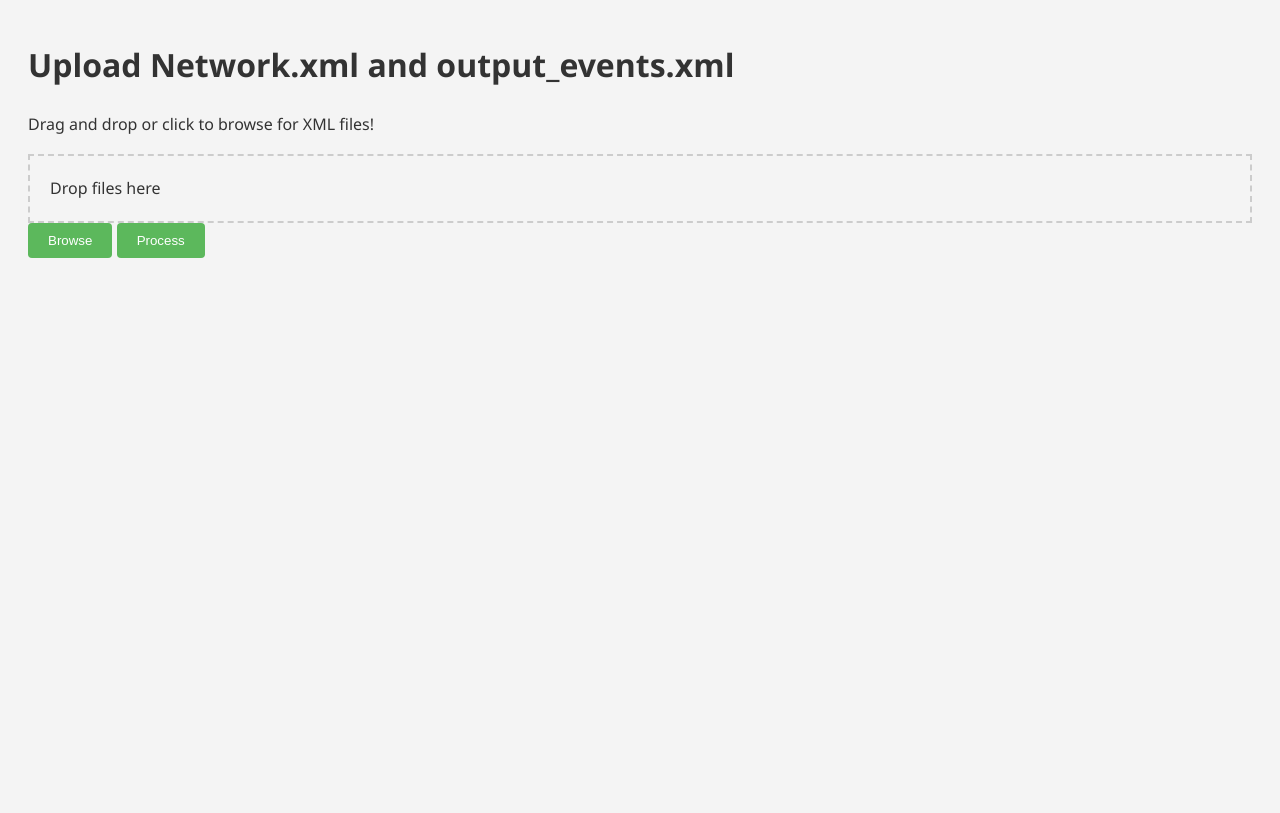
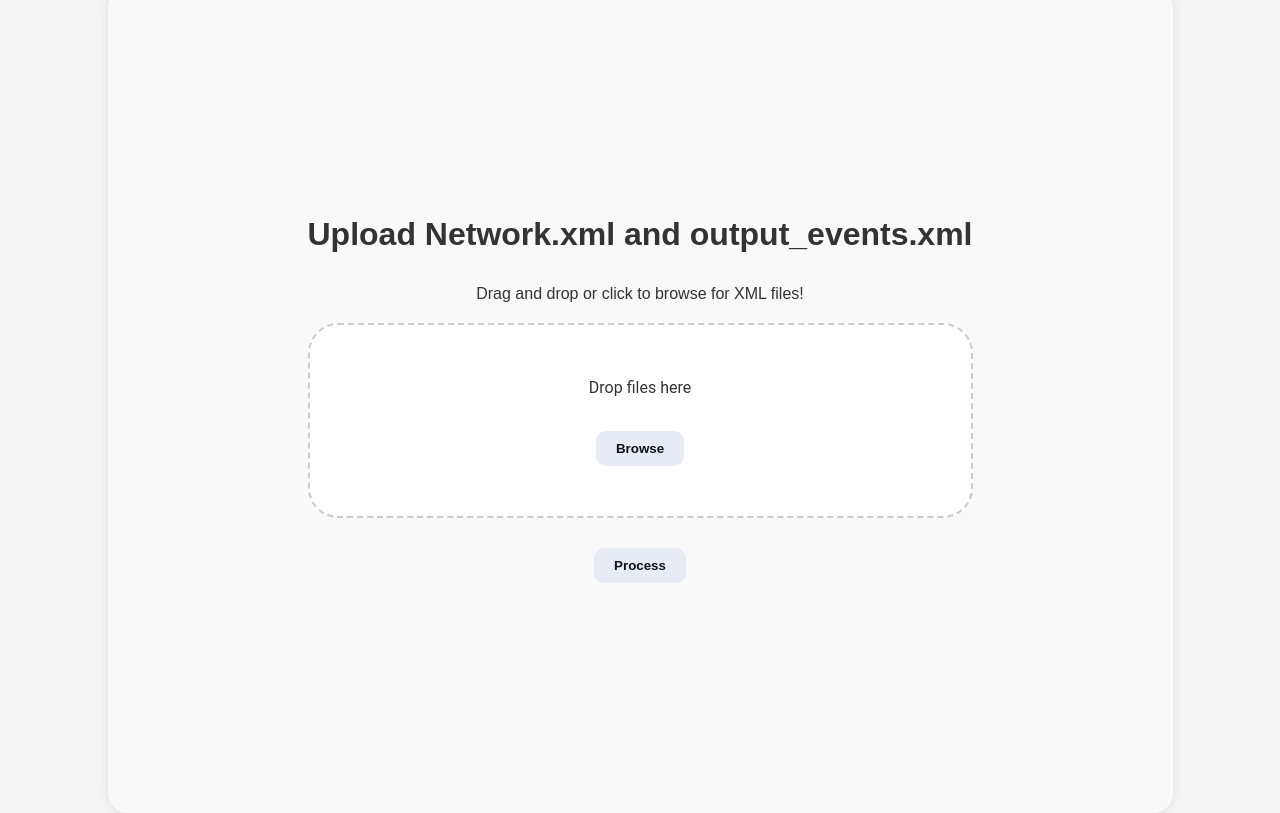
Before and after one commit to CSCI-411-Group/TransportationEvents, a Flask app: page / in a window 1280 px wide. Before the commit the page ends 258 px from the top, so only its background shows below. Run offline with Flask 3, Linux system fonts and the light colour scheme; some libraries are stand-ins or nearby versions.

Commit message:
import fix

```diff
--- a/app.py
+++ b/app.py
@@ -10,9 +10,12 @@ from tqdm import tqdm
 import threading
 import time
 from flask_socketio import SocketIO
+import secrets
+import uuid
 
 app = Flask(__name__)
-
+app.config['SESSION_TYPE'] = 'filesystem'
+app.secret_key = str(uuid.uuid4())
 socketio = SocketIO(app)
 #connection (change this based on your db)
 
@@ -90,15 +93,13 @@ def insertEventsFromXml(xml_file, conn):
             events.append((time, event_type, departure_id, transit_line_id, request, act_type, purpose, vehicle, amount, transaction_partner, transit_route_id, relative_position, vehicle_id, task_index,
                           network_mode, mode, distance, driver_id, x, y, agent, destination_stop, dvrp_mode, facility, task_type, leg_mode, person, delay, at_stop, link_id, dvrp_vehicle))
 
-            if progress_percentage==100:
-                break
 
             if progress_percentage % 40 == 0:
-                progress_thread = threading.Thread(target=update_progress, args=(progress_percentage, 1))
+                progress_thread = threading.Thread(target=update_progress, args=(progress_percentage, 3))
                 progress_thread.start()
 
-                progress_thread = threading.Thread(target=insertToDb, args=(events, cursor))
-                progress_thread.start()
+                execute_batch(cursor, "INSERT INTO Events (Time, Type, DepartureID, TransitLineID, Request, ActType, Purpose, Vehicle, Amount, TransactionPartner, TransitRouteID, RelativePosition, VehicleID, TaskIndex, NetworkMode, Mode, Distance, DriverID, X, Y, Agent, DestinationStop, DvrpMode, Facility, TaskType, LegMode, Person, Delay, AtStop, Link, DvrpVehicle) VALUES (%s, %s, %s, %s, %s, %s, %s, %s, %s, %s, %s, %s, %s, %s, %s, %s, %s, %s, %s, %s, %s, %s, %s, %s, %s, %s, %s, %s, %s, %s, %s)", events)
+
                 events=[]
 
         if events:
@@ -107,8 +108,7 @@ def insertEventsFromXml(xml_file, conn):
 
         # Commit the changes to the database
         conn.commit()
-        progress_thread = threading.Thread(target=update_progress, args=(100,3))
-        progress_thread.start()
+        update_progress(100,3)
 
 
     except Exception as e:
@@ -148,8 +148,6 @@ def insertLinksFromXml(xml_data, conn):
 
             links.append((link_id, from_node_id, to_node_id, length, freespeed, capacity, permlanes, oneway, modes))
 
-            if progress_percentage==100:
-                break
 
             if progress_percentage % 40 == 0:
                 progress_thread = threading.Thread(target=update_progress, args=(progress_percentage, 1))
@@ -167,9 +165,7 @@ def insertLinksFromXml(xml_data, conn):
         # Commit the changes to the database
         conn.commit()
 
-        progress_thread = threading.Thread(target=update_progress, args=(100,2))
-        progress_thread.start()
-
+        update_progress(100,2)
         return 1
 
     except Exception as e:
@@ -202,9 +198,6 @@ def insertNodesFromXml(xml_data, conn):
             y = float(record.get('y'))
             nodes.append((node_id, x, y))
 
-            if progress_percentage==100:
-                break
-
             if progress_percentage % 40 == 0:
                 progress_thread = threading.Thread(target=update_progress, args=(progress_percentage, 1))
                 progress_thread.start()
@@ -218,8 +211,7 @@ def insertNodesFromXml(xml_data, conn):
         # Commit the changes to the database
         conn.commit()
 
-        progress_thread = threading.Thread(target=update_progress, args=(100,1))
-        progress_thread.start()
+        update_progress(100,1)
 
         return 1
 
@@ -229,14 +221,6 @@ def insertNodesFromXml(xml_data, conn):
 
     finally:
         cursor.close()
-
-def insertToDb(events, cursor):
-    execute_batch(cursor, "INSERT INTO Events (Time, Type, DepartureID, TransitLineID, Request, ActType, Purpose, Vehicle, Amount, TransactionPartner, TransitRouteID, RelativePosition, VehicleID, TaskIndex, NetworkMode, Mode, Distance, DriverID, X, Y, Agent, DestinationStop, DvrpMode, Facility, TaskType, LegMode, Person, Delay, AtStop, Link, DvrpVehicle) VALUES (%s, %s, %s, %s, %s, %s, %s, %s, %s, %s, %s, %s, %s, %s, %s, %s, %s, %s, %s, %s, %s, %s, %s, %s, %s, %s, %s, %s, %s, %s, %s)", events)
-
-
-@app.route('/', methods=['GET', 'POST'])
-def importRender():
-    return render_template('import.html')
 
 @app.route('/importData', methods=['POST'])
 def import_data():
@@ -261,6 +245,7 @@ def import_data():
                 xml_data = xml_file.read()
                 insertEventsFromXml(xml_data, conn)
 
+        session['file_imported'] = True
 
         return jsonify({'success': True}), 200
         conn.close()
@@ -273,9 +258,18 @@ def update_progress(value, fileFlag):
     with app.app_context():
         socketio.emit('update_progress', {'value': value, 'flag':fileFlag}, namespace='/progress')
 
+@app.route('/', methods=['GET', 'POST'])
+def importRender():
+    if 'file_imported' in session and session['file_imported']:
+        return render_template('index.html')
+
+    return render_template('import.html')
+
 @app.route('/Home')
 def render_another_page():
-    return render_template('index.html')
+    if 'file_imported' in session and session['file_imported']:
+        return render_template('index.html')
+    return render_template('import.html')
 
 @app.route('/search', methods=['GET'])
 def search():
--- a/static/script.js
+++ b/static/script.js
@@ -219,6 +219,7 @@ function browseFiles() {
 
 function processFiles(){
     const formData = new FormData();
+    let fileList = document.getElementById('file-list');
 
     var progressBarContainers = document.getElementById('progress-bar-container');
 
@@ -226,8 +227,11 @@ function processFiles(){
         formData.append('files', file);
     }
 
-    if(existingFiles.length === 0){
+    if(existingFiles.length < 2 || existingFiles.length>2){
         alert("Error: Upload 2 Files");
+        existingFiles.length=0
+        fileList.innerHTML = "";
+
         return;
     }
     progressBarContainers.style.display = 'block';
--- a/static/style.css
+++ b/static/style.css
@@ -36,16 +36,19 @@ label {
 }
 
 button {
-    background-color: #5cb85c;
-    color: white;
+    background-color:#E7EBF3;
+    color: #0D1120;
     padding: 10px 20px;
     border: none;
-    border-radius: 4px;
+    border-radius: 10px;
     cursor: pointer;
+    font-weight: bold; /* Make the font bold */
+    font-family: sans-serif;
+
 }
 
 button:hover {
-    background-color: #4cae4c;
+    background-color: white;
 }
 
 /* Reset button specific styling */
@@ -131,8 +134,17 @@ table.dataTable tbody tr:hover {
 
 #drop-area {
     border: 2px dashed #ccc;
-    padding: 20px;
+    border-radius: 30px;
+    font-family: "Roboto", sans-serif;
+    background-color: #FFF;
+    padding: 50px;
+
+}
+
+#drop-area:hover {
+    background-color: #ccc;
     cursor: pointer;
+
 }
 
 #file-input {
@@ -205,3 +217,24 @@ table.dataTable tbody tr:hover {
     color: green;
     font-weight: bold;
 }
+
+.importFiles {
+    align-items: center;
+    padding: 200px;
+    text-align: center;
+    border-radius: 20px;
+    box-shadow: 0 0 10px rgba(0, 0, 0, 0.1);
+    background-color: #f9f9f9;
+    margin: 0 auto;
+    font-family: Arial, sans-serif;
+}
+.button-container {
+    padding: 30px;
+}
+
+#browse-btn{
+    margin-top: 30px;
+}
+#file-list{
+    color: blue;
+}
--- a/templates/import.html
+++ b/templates/import.html
@@ -7,23 +7,34 @@
     <script src="{{ url_for('static', filename='script.js') }}"></script>
     <script src="https://cdnjs.cloudflare.com/ajax/libs/socket.io/3.0.3/socket.io.js"></script>
     <link rel="stylesheet" type="text/css" href="{{ url_for('static', filename='style.css') }}"></head>
+
+
+    <style>
+        body, html {
+        height: 100%;
+        margin: 0;
+        display: flex;
+        justify-content: center;
+        align-items: center;
+    }
+    </style>
 <body>
 
+    <div class="importFiles">
         <h1>Upload Network.xml and output_events.xml</h1>
         <p>Drag and drop or click to browse for XML files!</p>
 
         <div id="drop-area" ondrop="handleDrop(event)" ondragover="handleDragOver(event)">
-        <div>Drop files here</div>
+            <div id="drop-area-text">Drop files here</div>
             <input type="file" id="file-input" multiple onchange="handleFiles(this.files)">
+            <button id="browse-btn" onclick="browseFiles()">Browse</button>
+            <div id="file-list">
+                <!-- Display selected file names here -->
+            </div>
         </div>
 
-    <button onclick="browseFiles()">Browse</button>
-
+        <div class="button-container">
             <button onclick="processFiles()">Process</button>
-
-
-    <div id="file-list">
-        <!-- Display selected file names here -->
         </div>
 
         <div id="progress-bar-container">
@@ -37,6 +48,13 @@
             </div>
             <span id="completion-count">0 out of 3 completed files</span>
         </div>
+
+
+    </div>
+
+
+
+
     <script>
         var socket = io.connect('http://' + document.domain + ':' + location.port + '/progress');
         var progressBar = document.getElementById('progress-bar');
```
Lines whose indentation alone changed are shown as unchanged.
